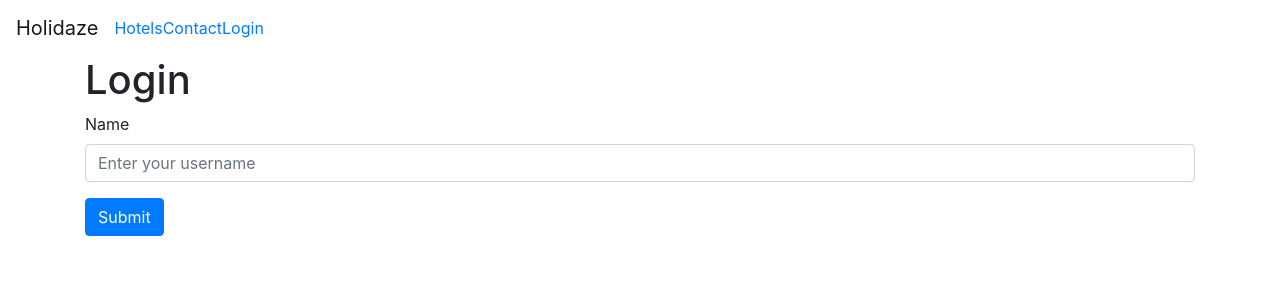
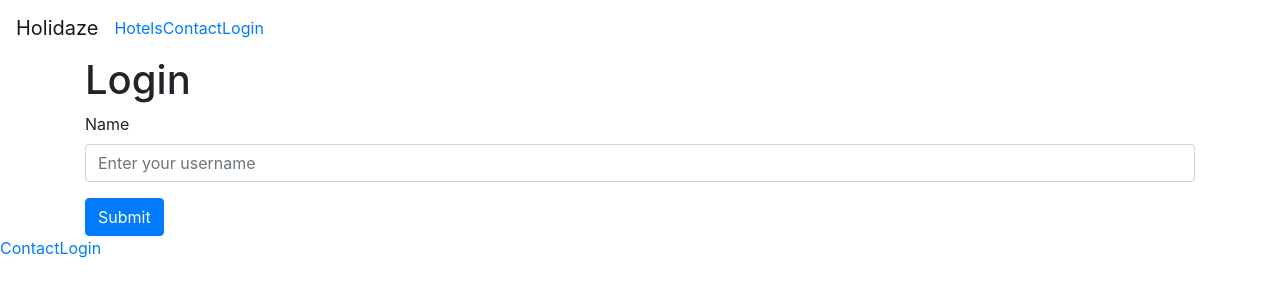
Before and after one commit to EvaSingh/project-exam-2, a React (Create React App) app: page /register in a window 1280 px wide. Shown: the top 300 px of the page. Built offline with nearby package versions, Linux system fonts and the light colour scheme.

Commit message:
Add footer

```diff
--- a/src/App.js
+++ b/src/App.js
@@ -17,6 +17,7 @@ import Messages from "./components/admin/Messages.js";
 import EditHotel from "./components/admin/EditHotel";
 import Dashboard from "./components/admin/Dashboard";
 import Navigation from "./components/layout/Navigation";
+import Footer from "./components/layout/Footer";
 import "./App.css";
 
 
@@ -44,6 +45,7 @@ function App() {
                         <Redirect to="/" />
                     </Switch>
                 </Container>
+                <Footer></Footer>
             </Router>
         </AuthContextProvider>
     );
--- /dev/null
+++ b/src/components/layout/Footer.js
@@ -0,0 +1,35 @@
+import React, { useContext } from "react";
+import Nav from "react-bootstrap/Nav";
+import { NavLink } from "react-router-dom";
+import { AuthContext } from "../../context/AuthContext";
+import Logout from "../auth/Logout";
+
+function Footer() {
+  const { user } = useContext(AuthContext);
+
+  return (
+
+
+
+
+        <Nav className="mr-auto">
+
+        <NavLink to="/contact" exact>
+            Contact
+        </NavLink>
+
+
+        {user ? (
+            <>
+                <NavLink to="/admin">Admin</NavLink>
+                <Logout />
+            </>
+        ) : (
+            <NavLink to="/register">Login</NavLink>
+        )}
+        </Nav>
+
+  );
+}
+
+export default Footer;
```
